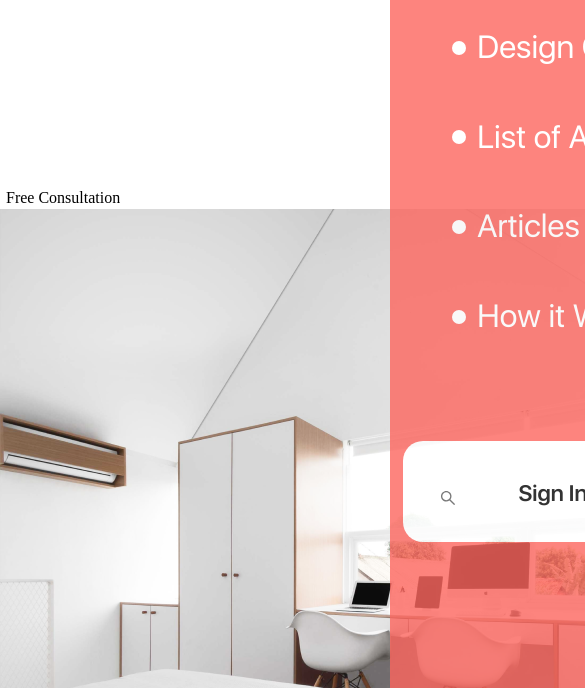
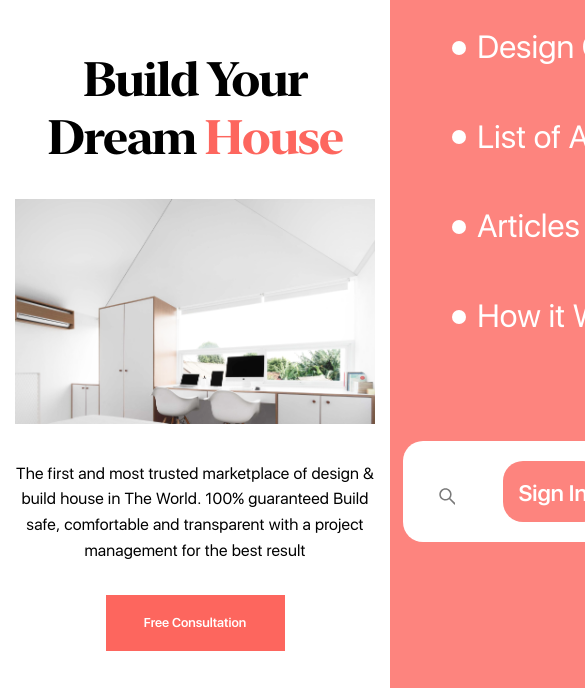
Before and after one commit to TrocyukS96/arch-move, a website: page src/index.html in a window 390 px wide. Shown: the part 61-749 px from the top of the page, 585 px wide, since content can reach past the window. Drawn offline with nearby package versions, Linux system fonts and the light colour scheme; files that its build step writes are made by us from their sources; files whose address does not match are found by name.

Commit message:
styles for block hero

```diff
--- /dev/null
+++ b/src/assets/scss/_hero.scss
@@ -0,0 +1,72 @@
+.hero {
+  &__container{
+    max-width: 1110px;
+    margin: 0 auto;
+
+    padding: 0 15px;
+
+  }
+  &__title {
+    font-size: 7rem;
+
+    @media screen and (max-width:1140px ) {
+      font-size: 4rem;
+      text-align: center;
+    }
+    @media screen and (max-width:1140px ) {
+      font-size: 3rem;
+    }
+    }
+
+  &__title-span {
+    color:$accentColor;
+  }
+
+  &__wrap {
+    margin-top: 3.5rem;
+
+    @include flex-edit(space-between, flex-start);
+
+    flex-wrap: wrap;
+
+    @media screen and (max-width:1140px ){
+      flex-direction: column-reverse;
+      justify-content: center;
+      align-items: center;
+    }
+    @media screen and (max-width:680px ) {
+      margin-top: 1rem;
+    }
+    }
+
+  &__discr {
+    max-width: 16.1rem;
+
+    @media screen and (max-width:1140px ){
+      max-width: 31.1rem;
+      margin-top: 1rem;
+      text-align: center;
+    }
+  }
+
+  &__txt {
+  }
+
+  &__btn {
+    margin-top: 2.5rem;
+
+    width: 179px;
+    height: 56px;
+
+    @media screen and (max-width:1140px ) {
+      margin-top: 1rem;
+    }
+    }
+
+  &__view {
+  }
+
+  &__img {
+
+  }
+}
--- a/src/assets/scss/style.scss
+++ b/src/assets/scss/style.scss
@@ -31,8 +31,23 @@ button{
     box-sizing: border-box;
 }
 
+img{
+    width: 100%;
+    height: 100%;
+
+    object-fit: cover;
+}
+
 .btn{
     transition: .3s ease;
+
+    background-color: $accentColor;
+
+    color:$whiteColor;
+
+    @include text-edit(SF UI Display, 600, 0.8rem, 2.8);
+
+
     &:hover{
         background-color: #d5ff7b54;
 
@@ -40,9 +55,23 @@ button{
     }
 }
 
+.title{
+    @include text-edit(New York Extra Large, 600, 3rem, 1.2);
 
+    letter-spacing: -0.04em;
+
+    color: $textColor;
+}
+.txt{
+    @include text-edit(SF UI Display, 400, 1rem, 1.6);
+
+    letter-spacing: 0.01em;
+
+    color: $textColor;
+}
 
 
 @import './_header.scss';
 @import './burger';
 @import './navigation';
+@import './hero';
--- a/src/index.html
+++ b/src/index.html
@@ -36,7 +36,8 @@
 
         </ul>
         <div class="navigation__right ">
-            <button class="navigation__btn btn"><img class="" src="./assets/images/icons/searсh-icon.svg" alt="search-icon" ></button>
+            <button class="navigation__btn btn"><img class="" src="./assets/images/icons/searсh-icon.svg"
+                                                     alt="search-icon"></button>
             <button class="navigation__btn btn">Sign In</button>
             <button class="navigation__btn btn">Sign Up</button>
         </div>
@@ -44,28 +45,31 @@
 </header>
 <main class="main">
     <section class="hero">
+        <div class="hero__container">
             <h1 class="hero__title title">Build Your Dream <span class="hero__title-span">House</span></h1>
             <div class="hero__wrap">
                 <div class="hero__discr">
                     <p class="hero__txt txt">
-                     The first and most trusted marketplace of design & build house in The World. 100% guaranteed Build safe, comfortable and transparent with a project management for the best result
+                        The first and most trusted marketplace of design & build house in The World. 100% guaranteed
+                        Build safe, comfortable and transparent with a project management for the best result
                     </p>
                     <button class="hero__btn btn">Free Consultation</button>
                 </div>
                 <div class="hero__view">
-                 <img class="hero__img" src="assets/images/hero/hero-img.png" alt="hero-image" >
+                    <img class="hero__img" src="assets/images/hero/hero-img.png" alt="hero-image">
+                </div>
             </div>
         </div>
     </section>
     <section class="examples">
         <h2 class="examples__title title">Build professional valuable room for you</h2>
         <div class="examples__wrap">
-             <img class="examples__img"  src="assets/images/examples/img-01.png" alt="examples-image"/>
-             <img class="examples__img"  src="assets/images/examples/img-02.png" alt="examples-image"/>
-             <img class="examples__img"  src="assets/images/examples/img-03.png" alt="examples-image"/>
-             <img class="examples__img"  src="assets/images/examples/img-04.png" alt="examples-image"/>
-             <img class="examples__img"  src="assets/images/examples/img-05.png" alt="examples-image"/>
-             <img class="examples__img"  src="assets/images/examples/img-06.png" alt="examples-image"/>
+            <img class="examples__img" src="assets/images/examples/img-01.png" alt="examples-image"/>
+            <img class="examples__img" src="assets/images/examples/img-02.png" alt="examples-image"/>
+            <img class="examples__img" src="assets/images/examples/img-03.png" alt="examples-image"/>
+            <img class="examples__img" src="assets/images/examples/img-04.png" alt="examples-image"/>
+            <img class="examples__img" src="assets/images/examples/img-05.png" alt="examples-image"/>
+            <img class="examples__img" src="assets/images/examples/img-06.png" alt="examples-image"/>
         </div>
     </section>
     <section class="benefits">
@@ -78,15 +82,18 @@
                 <ul class="benefits__list">
                     <li class="benefits__item">
                         <h4 class="benefitsd__item-title title">100% guaranteed project completion</h4>
-                         <p class="benefitsd__item-txt txt">Build safe, comfortable and transparent with a project management application with a joint account.</p>
+                        <p class="benefitsd__item-txt txt">Build safe, comfortable and transparent with a project
+                            management application with a joint account.</p>
                     </li>
                     <li class="benefits__item">
                         <h4 class="benefitsd__item-title title">No additional fees</h4>
-                         <p class="benefitsd__item-txt txt">There are no hidden costs. The value of the offer you get is the value you paid.</p>
+                        <p class="benefitsd__item-txt txt">There are no hidden costs. The value of the offer you get is
+                            the value you paid.</p>
                     </li>
                     <li class="benefits__item">
                         <h4 class="benefitsd__item-title title">Get escort from the Team</h4>
-                         <p class="benefitsd__item-txt txt">Monitor reports from the Arsitag team who check directly in the field.</p>
+                        <p class="benefitsd__item-txt txt">Monitor reports from the Arsitag team who check directly in
+                            the field.</p>
                     </li>
                 </ul>
                 <button class="benefits__btn btn"></button>
@@ -100,23 +107,33 @@
         <div class="slider">
             <div class="slider__container">
                 <div class="slider__item">
-                     <q class="slider__txt txt">We just wanted to thank you for this fantastic website! We are so grateful for being able to advertise our Petite cabin and receive feedback from people from all over the U.S. and even further.</q>
+                    <q class="slider__txt txt">We just wanted to thank you for this fantastic website! We are so
+                        grateful for being able to advertise our Petite cabin and receive feedback from people from all
+                        over the U.S. and even further.</q>
                     <cite class="slider__author">Adam Morph — CEO A lfatech</cite>
                 </div>
                 <div class="slider__item">
-                     <q class="slider__txt txt">We just wanted to thank you for this fantastic website! We are so grateful for being able to advertise our Petite cabin and receive feedback from people from all over the U.S. and even further.</q>
+                    <q class="slider__txt txt">We just wanted to thank you for this fantastic website! We are so
+                        grateful for being able to advertise our Petite cabin and receive feedback from people from all
+                        over the U.S. and even further.</q>
                     <cite class="slider__author">Tom Cruse</cite>
                 </div>
                 <div class="slider__item">
-                     <q class="slider__txt txt">We just wanted to thank you for this fantastic website! We are so grateful for being able to advertise our Petite cabin and receive feedback from people from all over the U.S. and even further.</q>
+                    <q class="slider__txt txt">We just wanted to thank you for this fantastic website! We are so
+                        grateful for being able to advertise our Petite cabin and receive feedback from people from all
+                        over the U.S. and even further.</q>
                     <cite class="slider__author">Mike Jordan</cite>
                 </div>
                 <div class="slider__item">
-                     <q class="slider__txt txt">We just wanted to thank you for this fantastic website! We are so grateful for being able to advertise our Petite cabin and receive feedback from people from all over the U.S. and even further.</q>
+                    <q class="slider__txt txt">We just wanted to thank you for this fantastic website! We are so
+                        grateful for being able to advertise our Petite cabin and receive feedback from people from all
+                        over the U.S. and even further.</q>
                     <cite class="slider__author">Stiven Sigal</cite>
                 </div>
                 <div class="slider__item">
-                     <q class="slider__txt txt">We just wanted to thank you for this fantastic website! We are so grateful for being able to advertise our Petite cabin and receive feedback from people from all over the U.S. and even further.</q>
+                    <q class="slider__txt txt">We just wanted to thank you for this fantastic website! We are so
+                        grateful for being able to advertise our Petite cabin and receive feedback from people from all
+                        over the U.S. and even further.</q>
                     <cite class="slider__author">Adam Lambert</cite>
                 </div>
                 <div class="slider__arrows">
@@ -128,9 +145,10 @@
     </section>
     <section class="help">
         <div class="help__wrap">
-             <img class="help__view" src="assets/images/help/help-img.png" alt="help-image"  />
+            <img class="help__view" src="assets/images/help/help-img.png" alt="help-image"/>
             <div class="help__discr">
-                 <h2 class="help__title title">Realize your dream project with <span class="help__title-span">Archmove</span> </h2>
+                <h2 class="help__title title">Realize your dream project with <span
+                        class="help__title-span">Archmove</span></h2>
                 <button class="help__btn btn">FREE CONSULTATION</button>
             </div>
         </div>
```
Also changed, not shown: dist/assets/css/style.min.css, dist/index.html, 1 other file. Lines whose indentation alone changed are shown as unchanged.
